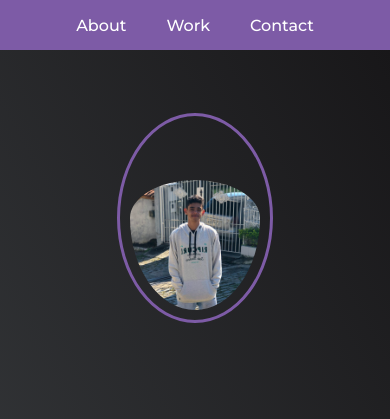
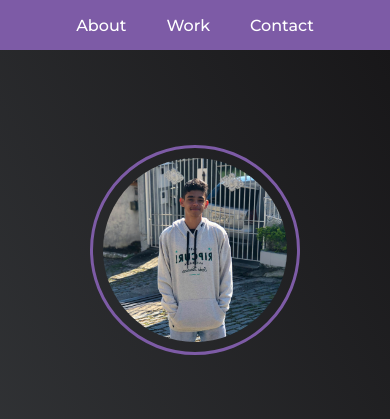
Before and after one commit to LevyMonteiro/personal-portifolio, a plain HTML site: page index.html in a window 390 px wide. Shown: the top 419 px of the page. Drawn offline with Linux system fonts and the light colour scheme.

Commit message:
Fix main  margin-top on mobile devices

```diff
--- a/styles.css
+++ b/styles.css
@@ -285,7 +285,7 @@ footer p a {
 @media (max-width: 600px) {
     /* welcome-section */
     #avatar {
-        padding-top: 4rem;
+        margin-top: 4rem;
         margin-bottom: -1.5rem;
         height: 210px;
     }
```
